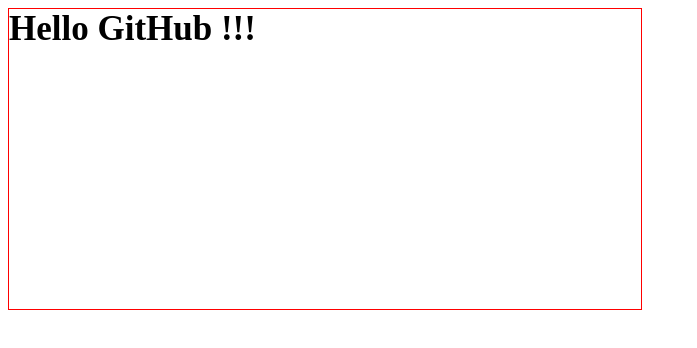
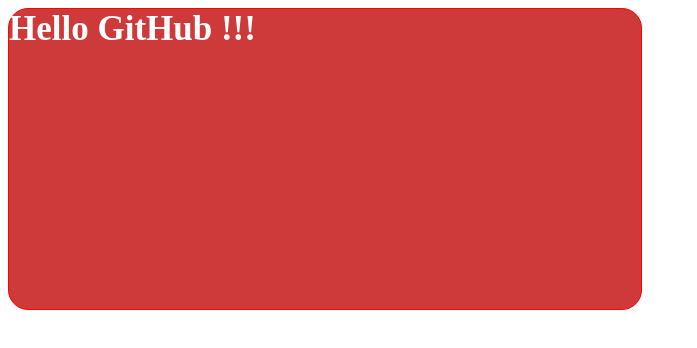
Before and after one commit to se-a11gh/tets2, a plain HTML site: page index.html in a window 1280 px wide. Shown: the whole page, without its empty margins (0-697 px from the left). Drawn offline with Linux system fonts and the light colour scheme.

Commit message:
update fon

```diff
--- a/style.css
+++ b/style.css
@@ -4,4 +4,7 @@
     height: 300px;
     font-size: 35px;
     font-weight: bold;
+    color:white;
+    border-radius: 20px;
+    background-color: rgb(206, 58, 58);
 }
```
